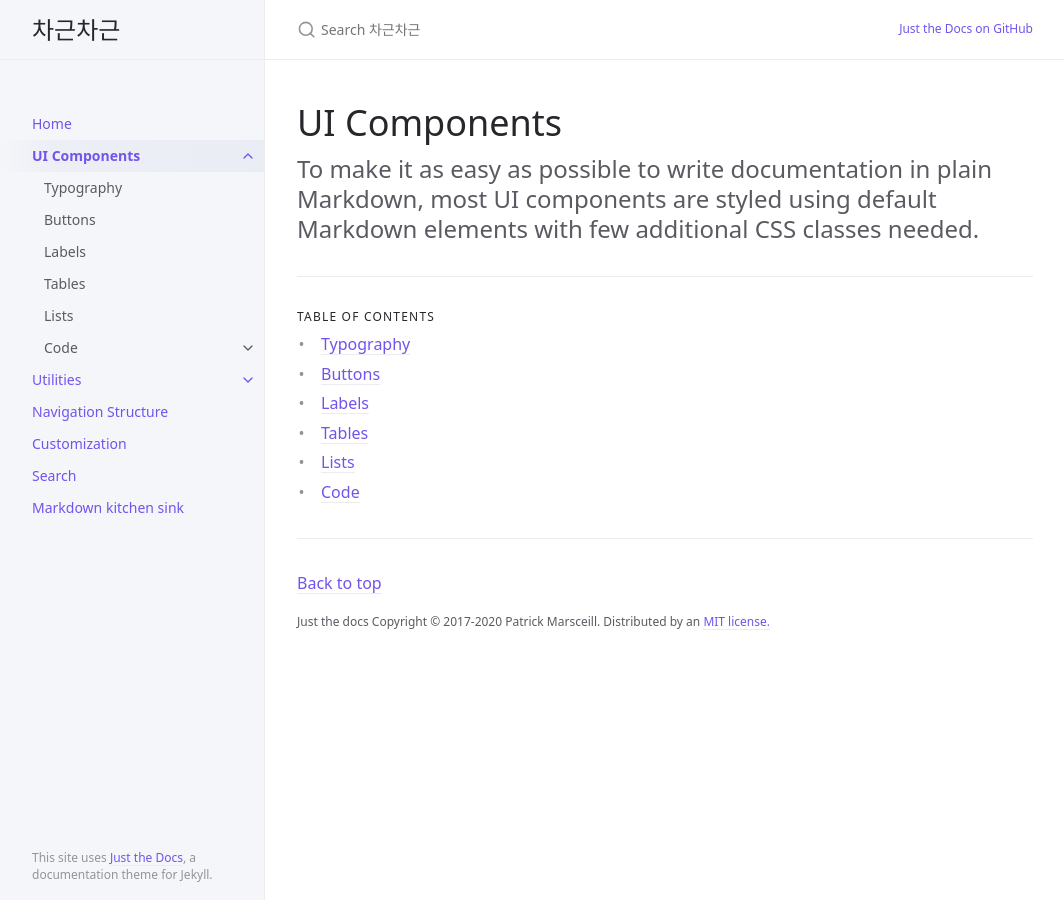
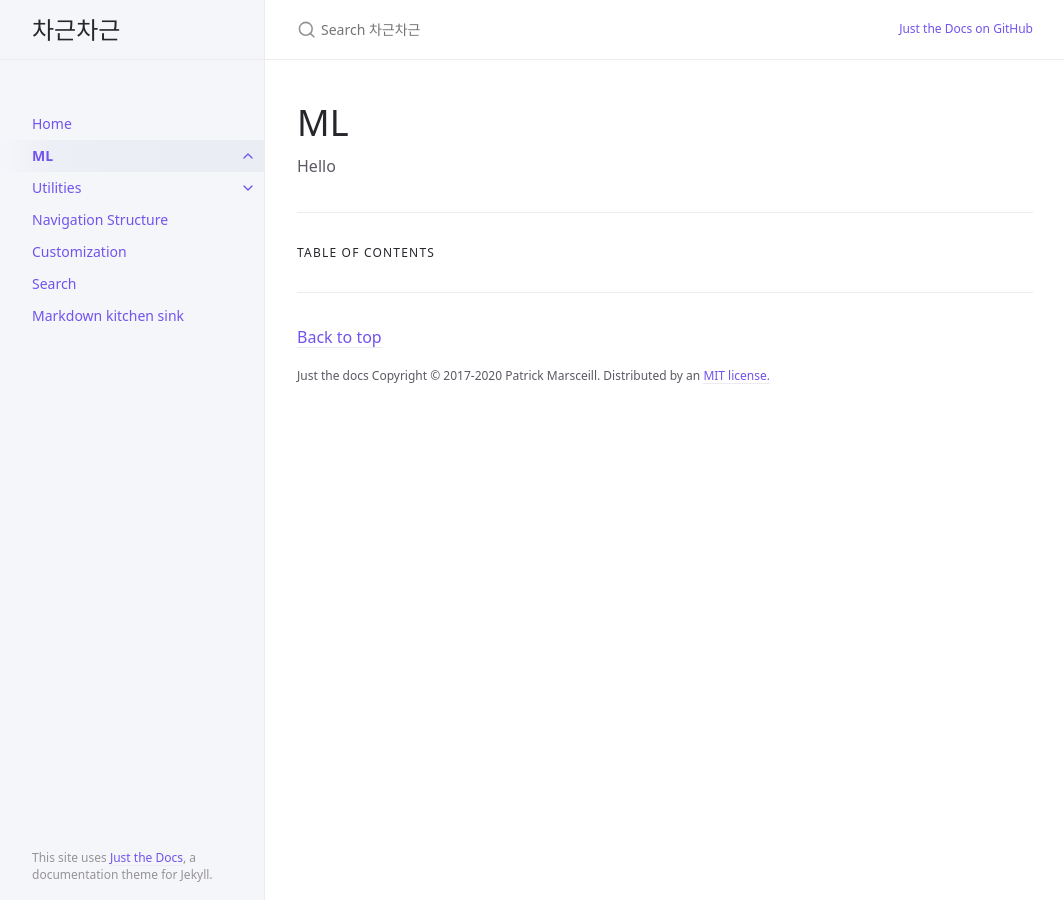
Before and after one commit to sineong/sineong.github.io, a Jekyll site: the page built from docs/ui-components/ui-components.md, in a window 1280 px wide. Shown: the whole page, without its empty margins (107-1171 px from the left). Built offline with Jekyll 4.4.1, drawn with Linux system fonts in a browser that asks for light colours.

Commit message:
Update ui-components.md

```diff
--- a/docs/ui-components/ui-components.md
+++ b/docs/ui-components/ui-components.md
@@ -1,12 +1,13 @@
 ---
 layout: default
-title: UI Components
-nav_order: 3
+title: ML
+nav_order: 2
 has_children: true
-permalink: /docs/ui-components
+permalink: /ML
 ---
 
-# UI Components
+# ML
 
-To make it as easy as possible to write documentation in plain Markdown, most UI components are styled using default Markdown elements with few additional CSS classes needed.
+Hello
+
 {: .fs-6 .fw-300 }
```
